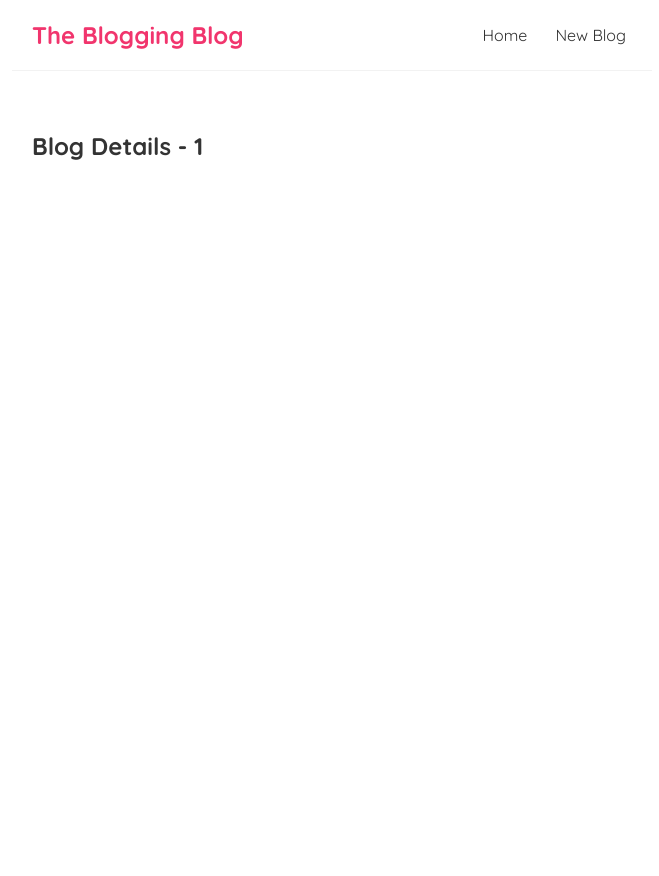
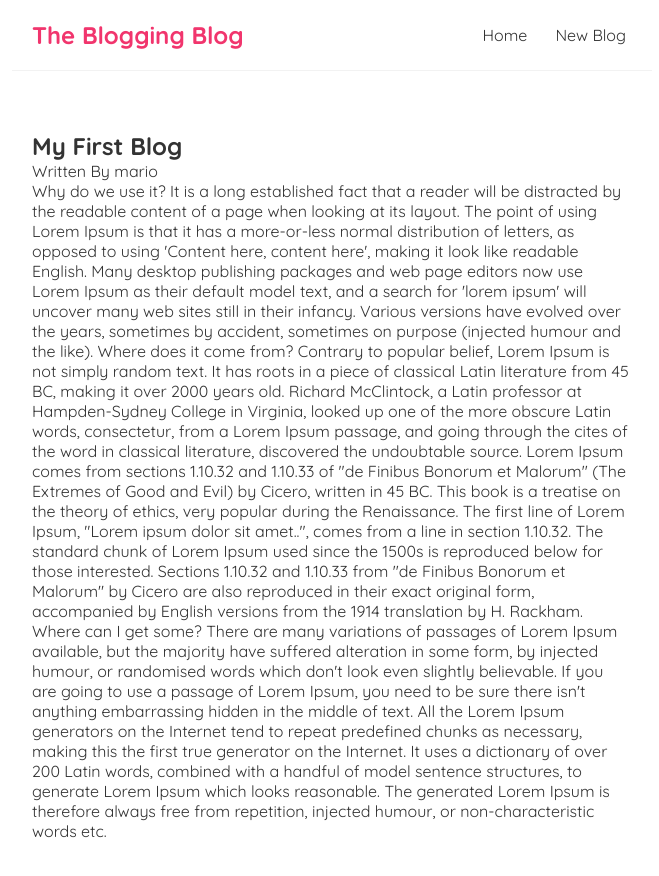
Before and after one commit to Sakshi2830/bloging-site, a React (Create React App) app: page /blogs/1 in a window 1280 px wide. Shown: the top 876 px of the page, without its empty margins (308-967 px from the left). Before the commit the page ends 800 px from the top, so only its background shows below. Built offline with nearby package versions, Linux system fonts and the light colour scheme; data requests are answered from the project's data file.

Commit message:
presenting the blog

```diff
--- a/src/BlogDetails.js
+++ b/src/BlogDetails.js
@@ -1,11 +1,24 @@
 import { useParams } from "react-router";
+import useFetch from './useFetch';
 
 const BlogDetails = () => {
 const { id } = useParams();
+const {data: blog, isPending, error} = useFetch('http://localhost:8000/blogs/' + id)
+
 
     return (
         <div className="blog-details">
-            <h2>Blog Details - { id }</h2>
+            {isPending && <div>Loading......</div>}
+            { error && <div>{error}</div>}
+            { blog && (
+                <article>
+                    <h2>{ blog.title }</h2>
+                    <p>Written By {blog.author}</p>
+                    <div>{blog.body}</div>
+                </article>
+            )}
+
+
         </div>
      );
 }
--- a/src/Home.js
+++ b/src/Home.js
@@ -1,7 +1,7 @@
 import BlogList from "./BlogList";
 import useFetch from "./useFetch";
 const Home = () => {
-  const {data: blogs, isPending, error} = useFetch('http://localhost:8000/blogs')
+  const {data:blog, isPending, error} = useFetch('http://localhost:8000/blogs')
 
 //"},[])"this empty array dependency make sure that this hooks  only runs the function after the first initial render,there after if the state changes it dont run the function
 
@@ -9,7 +9,7 @@
         <div className="home">
           { error && <div>{error}</div>}
           { isPending && <div>Loading.......</div>}
-            {blogs && <BlogList  blogs={blogs} title="All Blog!"  />}
+            {blog && <BlogList  blogs={blog} title="All Blog!"  />}
          </div>
     );
 }
```
